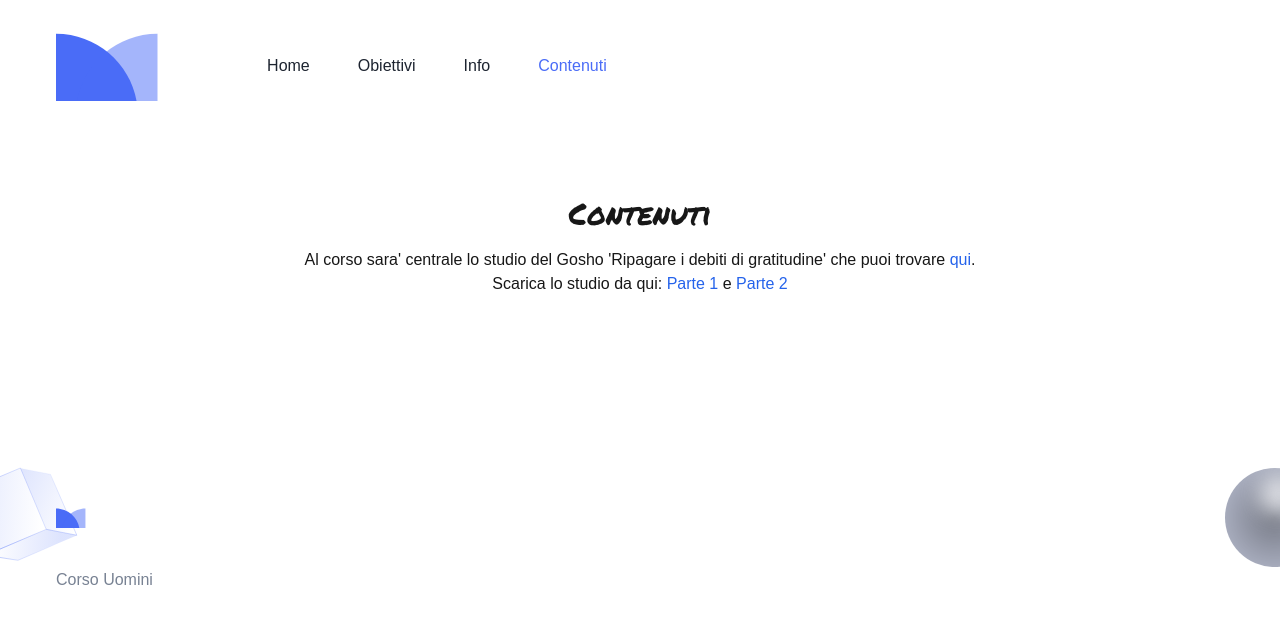
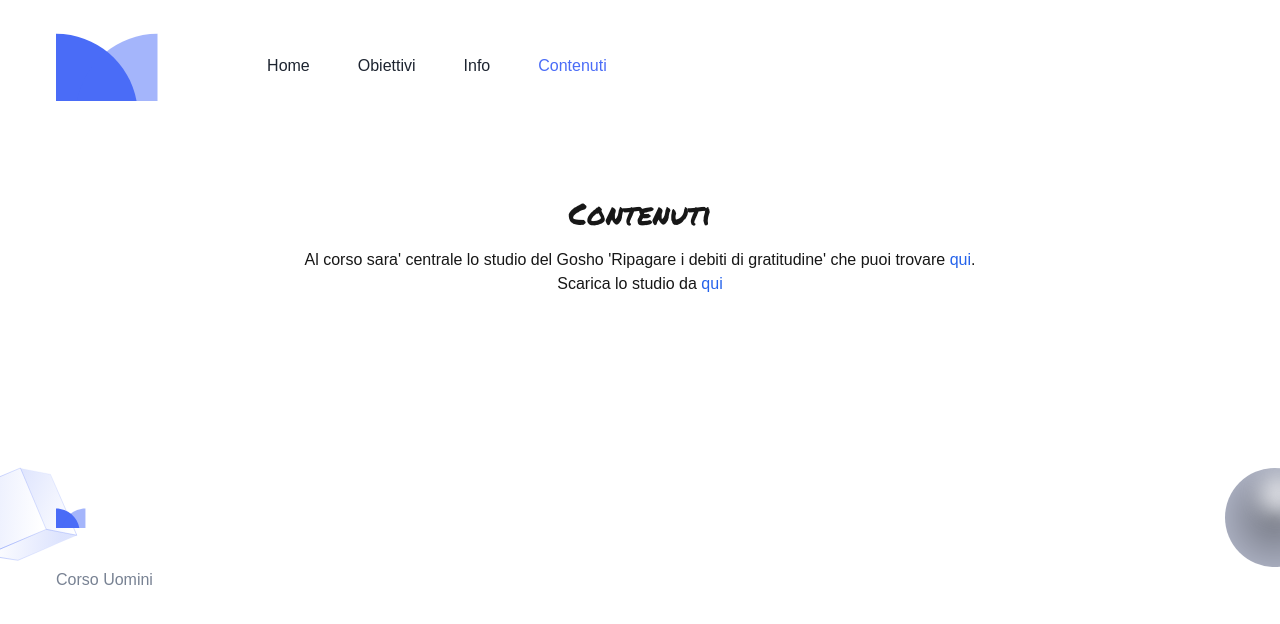
Before and after one commit to upalatucci/corso-uomini, a Next.js app: page /contenuti in a window 1280 px wide. Shown: the top 624 px of the page. Built offline with nearby package versions, Linux system fonts and the light colour scheme.

Commit message:
nuova spiegazione

```diff
--- a/app/contenuti/page.tsx
+++ b/app/contenuti/page.tsx
@@ -17,21 +17,13 @@ const Contenuti: FC = () => {
               qui
             </a>
             . <br />
-            Scarica lo studio da qui:{" "}
+            Scarica lo studio da{" "}
             <a
-              href="/ripagare_i_debiti_di_gratitudine-1.pdf"
+              href="/ripagare_i_debiti_di_gratitudine.pdf"
               className="text-blue-600 hover:underline"
               download
             >
-              Parte 1
-            </a>{" "}
-            e{" "}
-            <a
-              href="/ripagare_i_debiti_di_gratitudine-2.pdf"
-              className="text-blue-600 hover:underline"
-              download
-            >
-              Parte 2
+              qui
             </a>
           </p>
         </div>
--- a/components/Features/featuresData.tsx
+++ b/components/Features/featuresData.tsx
@@ -17,7 +17,7 @@ const featuresData: Feature[] = [
     icon: <BookOpenIcon />,
     title: "Studio",
     paragraphHTML: `Al corso sara' centrale lo studio del Gosho 'Ripagare i debiti di gratitudine' che puoi trovare <a href='https://biblioteca.sgi-italia.org/rsnd/ripagare-i-debiti-di-gratitudine' class='text-blue-600 hover:underline' target='_blank'>qui</a>. <br />
-      Scarica lo studio da qui: <a href='/ripagare_i_debiti_di_gratitudine-1.pdf' class='text-blue-600 hover:underline' download>Parte 1</a> e <a href='/ripagare_i_debiti_di_gratitudine-2.pdf' class='text-blue-600 hover:underline' download>Parte 2</a>`,
+      Scarica lo studio da <a href='/ripagare_i_debiti_di_gratitudine.pdf' class='text-blue-600 hover:underline' download>qui.</a>`,
   },
   {
     id: 1,
```
Also changed, not shown: 1 other file (tests, documents, lock files or other folders).
